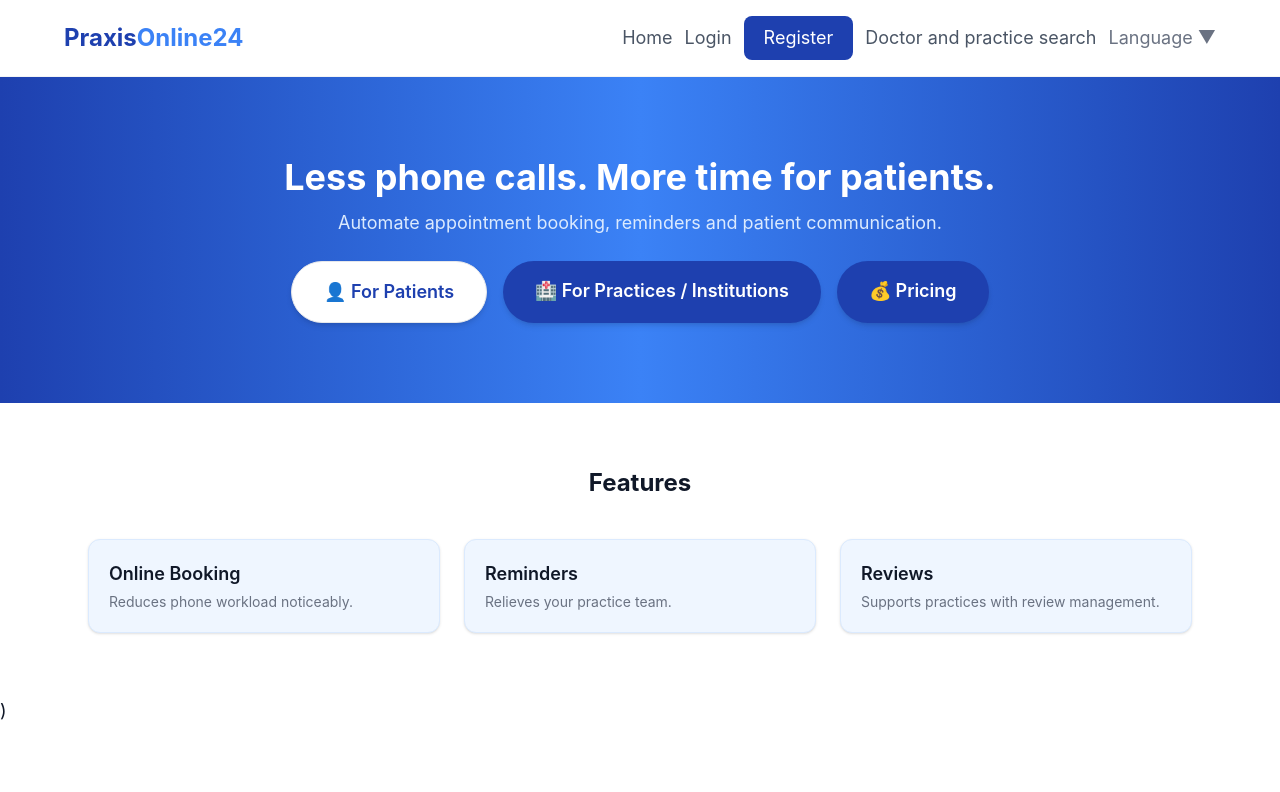
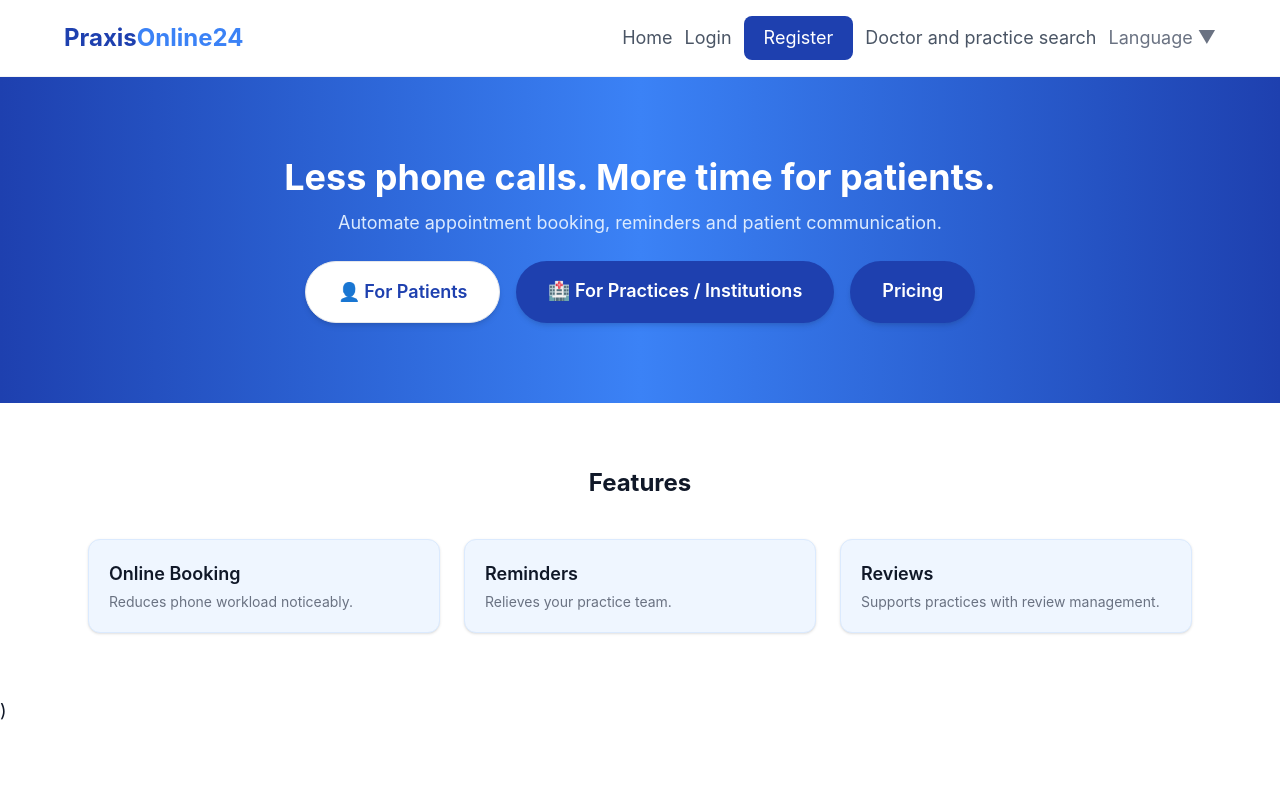
Before and after one commit to housniadmy-rgb/autooffice-pro-neu, a Next.js app: page / in a window 1280 px wide. Shown: the top 792 px of the page. Built offline with nearby package versions, Linux system fonts and the light colour scheme.

Commit message:
Preise-Button ohne Emoji

```diff
--- a/app/page.tsx
+++ b/app/page.tsx
@@ -95,7 +95,7 @@ export default function Home() {
   {t.btnPractice}
   </a>
   <a href="/preise" className="bg-[#1E40AF] text-white text-sm sm:text-lg font-semibold px-6 sm:px-8 py-3 sm:py-4 rounded-full hover:bg-blue-800 transition shadow-md">
-  💰 {t.btnPricing}
+  {t.btnPricing}
   </a>
 </div></div></section>
 
```
